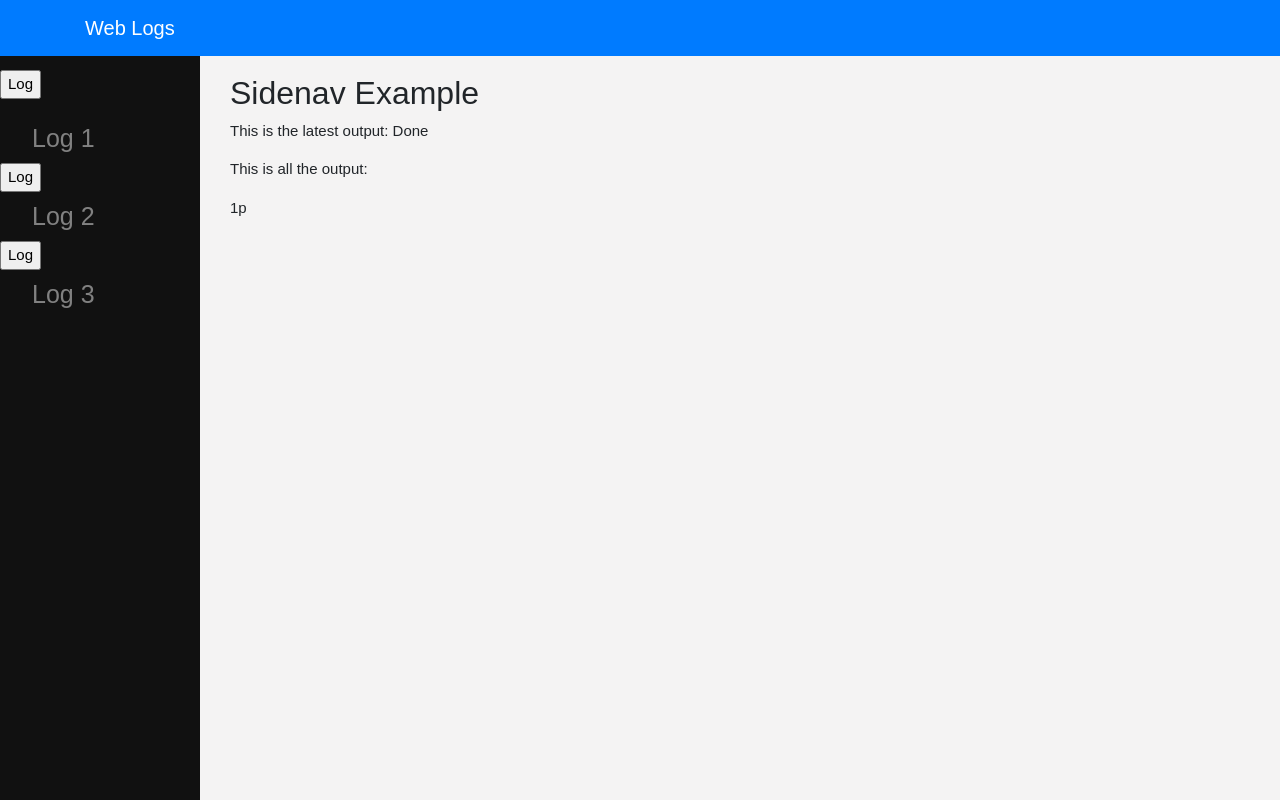
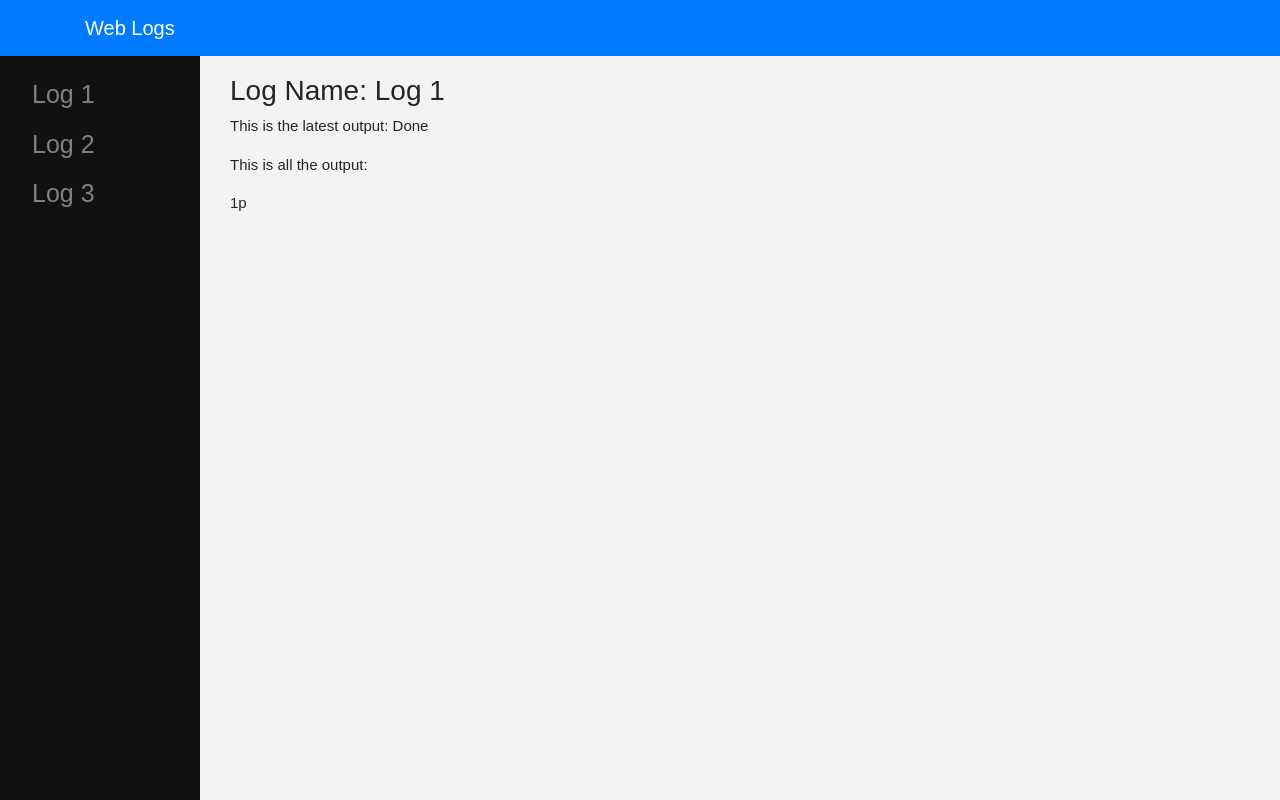
Before and after one commit to nishantsethi/web-logs, a Flask app: page / in a window 1280 px wide. Run offline with Flask 2, Linux system fonts and the light colour scheme; data that the repository does not hold is empty; some libraries are stand-ins or nearby versions.

Commit message:
FIxed issues with multiple logs

```diff
--- a/main.py
+++ b/main.py
@@ -1,5 +1,5 @@
 from time import sleep
-from flask import Flask, render_template
+from flask import Flask, render_template, request
 from math import sqrt
 from pathlib import Path
 import json
@@ -28,15 +28,22 @@ for i in logs_list:
 print(logs_list)
 no_of_logs = len(logs_list)
 
-log_id = '2p'
+log_id = '1p'
+
 
 # Run this when a person calls a function in their program
-@app.route('/')
+@app.route('/', methods=['GET', 'POST'])
 def index():
+    log_name = logs_list[0]['logName']
     # render the template (below) that will use JavaScript to read the stream
-    global log_id
-    log_id = '1p'
-    return render_template('index.html', logs_list = logs_list, log_id = log_id)
+    if request.method == 'POST':
+        text = request.form['text']
+        global log_id
+        log_id = text
+        print("yolyo " + log_id)
+        selected_dic =  next(item for item in logs_list if item["ID"] == log_id)
+        log_name = selected_dic['logName']
+    return render_template('index.html', logs_list = logs_list, log_id = log_id, log_name = log_name)
 
 
 
--- a/static/style.css
+++ b/static/style.css
@@ -30,6 +30,20 @@ color: #818181;
 display: block;
 }
 
+.sidenav input {
+	background: none!important;
+  	border: none;
+	padding: 6px 6px 6px 32px;
+	text-decoration: none;
+	font-size: 25px;
+	color: #818181;
+	display: block;
+	}
+
+.sidenav input:hover {
+	color: #f1f1f1;
+	}
+
 .sidenav a:hover {
 color: #f1f1f1;
 }
--- a/templates/index.html
+++ b/templates/index.html
@@ -30,16 +30,17 @@
 
     <div class="sidenav">
         <form method="post" action="/">
+            <input type="hidden" name="text" value="1p" id="minput" />
         {% for single_log in logs_list %}
-            <input type="submit" value={{ single_log.logName}} name={{ single_log.ID}}/>
 
+            <input type="submit" value='{{ single_log.logName}}' name="submit" onclick="text.value= '{{ single_log.ID }}' "/>
+            <!-- <a href="#"> {{ single_log.logName }} </a> -->
+        {% endfor %}
     </form>
-            <a href="#"> {{ single_log.logName }} </a>
-        {% endfor %}
     </div>
     <div class="log-viewer">
         <div class="main">
-            <h2>Sidenav Example</h2>
+            <h3>Log Name: {{log_name}}</h3>
             <p>This is the latest output: <span id="latest"></span></p>
             <p>This is all the output:</p>
             {{log_id}}
```
